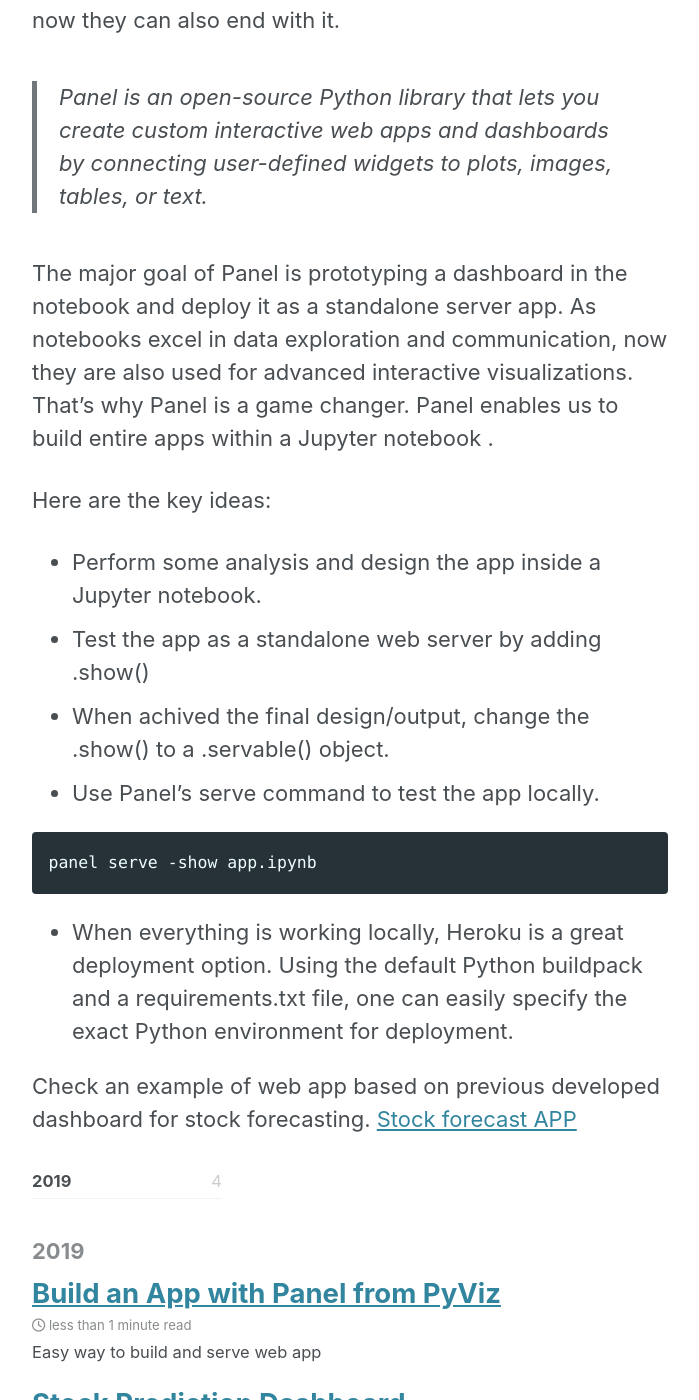
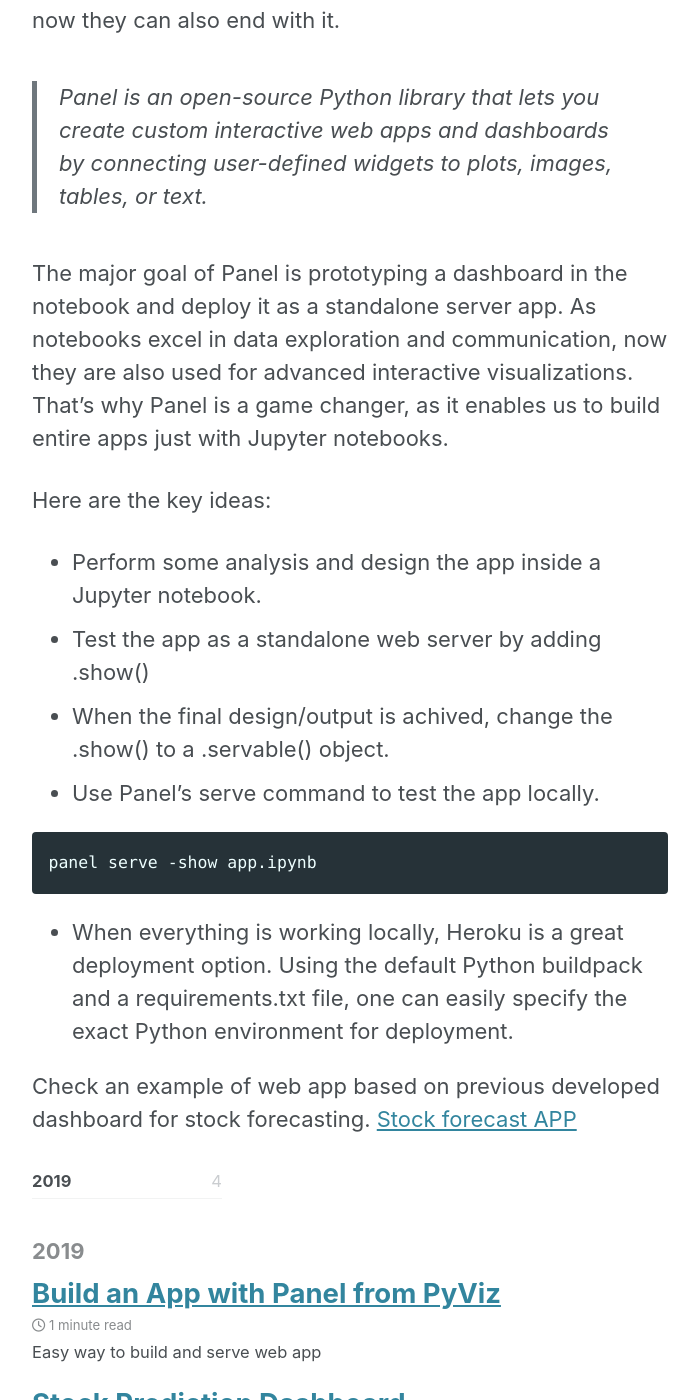
Before and after one commit to vidigaljoao/vidigaljoao.github.io, a Jekyll site: the page built from _posts/2019-09-10-pyviz.md, in a window 1280 px wide and 1400 px high, scrolled down 196 px. Shown: the whole window, without its empty margins (290-989 px from the left). Built offline with Jekyll 4.4.1, drawn with Linux system fonts in a browser that asks for light colours; cached includes are drawn as plain includes; nearby versions of some CDN libraries.

Commit message:
change layout

````diff
--- a/_posts/2019-09-10-pyviz.md
+++ b/_posts/2019-09-10-pyviz.md
@@ -10,13 +10,13 @@
 
 > Panel is an open-source Python library that lets you create custom interactive web apps and dashboards by connecting user-defined widgets to plots, images, tables, or text.
 
-The major goal of Panel is prototyping a dashboard in the notebook and deploy it as a standalone server app. As  notebooks excel in data exploration and communication, now they are also used for  advanced interactive visualizations.  That's why Panel is a game changer. Panel enables us to build entire apps within a Jupyter notebook .
+The major goal of Panel is prototyping a dashboard in the notebook and deploy it as a standalone server app. As  notebooks excel in data exploration and communication, now they are also used for advanced interactive visualizations.  That's why Panel is a game changer, as it enables us to build entire apps just with Jupyter notebooks.
 
 Here are the key ideas:
 
 * Perform some analysis and design the app inside a Jupyter notebook.
 * Test the app as a standalone web server by adding .show()
-* When achived the final design/output, change the .show() to a .servable() object.
+* When the final design/output is achived, change the .show() to a .servable() object.
 * Use Panel’s serve command to test the app locally.
 
 ```
````
